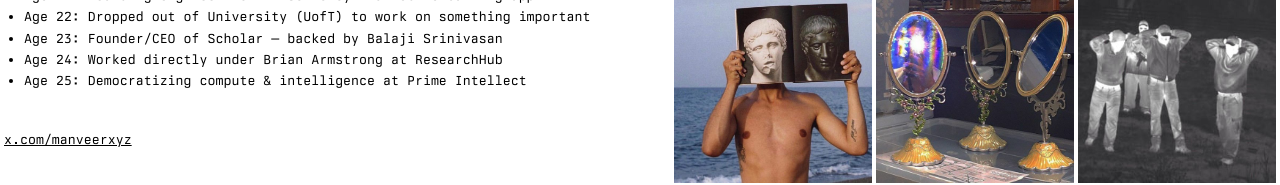
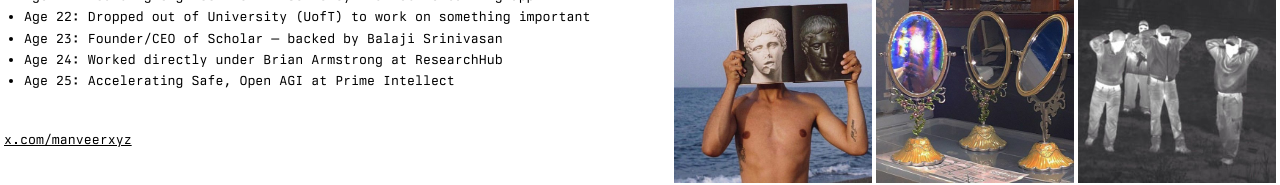
Before and after one commit to manveerxyz/site, a plain HTML site: page index.html in a window 1280 px wide. Shown: the part 518-703 px from the top of the page. Drawn offline with Linux system fonts and the light colour scheme.

Commit message:
Update role description for Prime Intellect

```diff
--- a/index.html
+++ b/index.html
@@ -46,7 +46,7 @@
                 <li>Age 22: Dropped out of University (UofT) to work on something important</li>
                 <li>Age 23: Founder/CEO of Scholar — backed by Balaji Srinivasan</li>
                 <li>Age 24: Worked directly under Brian Armstrong at ResearchHub</li>
-                <li>Age 25: Democratizing compute & intelligence at Prime Intellect</li>
+                <li>Age 25: Accelerating Safe, Open AGI at Prime Intellect</li>
             </ul>
 
             <a href="https://x.com/manveerxyz" class="link" target="_blank">x.com/manveerxyz</a>
```
